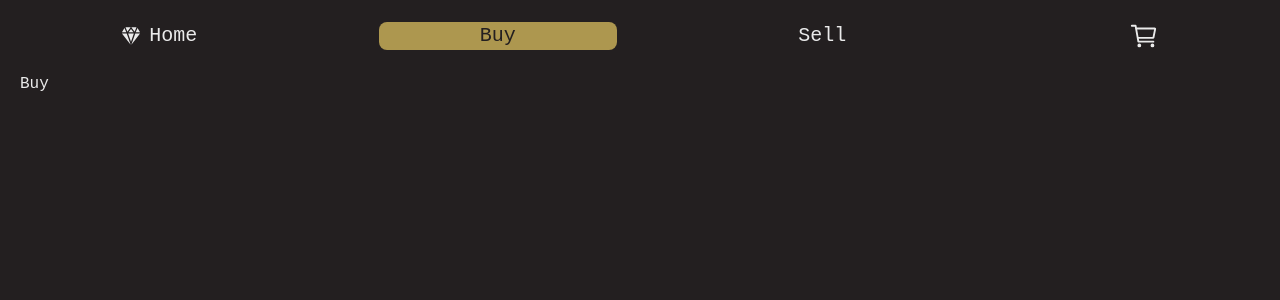
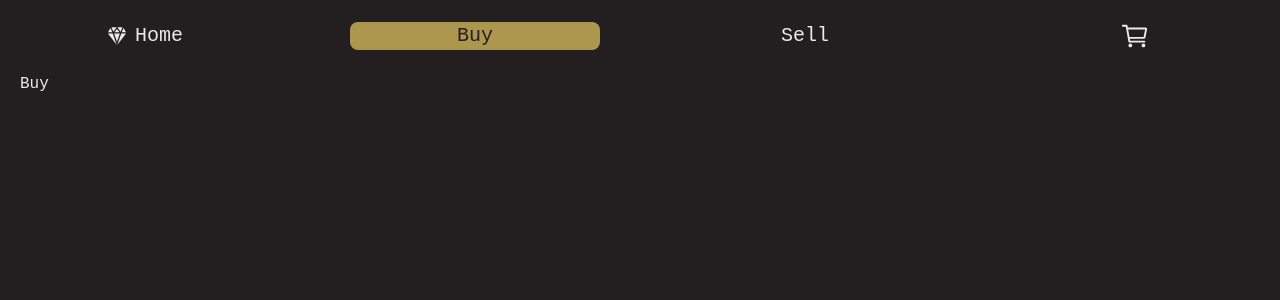
Before and after one commit to vipul-khedekar/top-1percent-exchange_buysell, a React (Vite) app: page /store/buy in a window 1280 px wide. Shown: the top 300 px of the page. Built offline with nearby package versions, Linux system fonts and the light colour scheme.

Commit message:
Fix: Header titles don't twitch and stutter .

```diff
--- a/src/components/Navbar.tsx
+++ b/src/components/Navbar.tsx
@@ -6,27 +6,33 @@ function Navbar() {
   return (
     <header className="h-8 flex justify-between items-center gap-20 my-5 relative">
       <NavLink
-        className="flex justify-center items-center gap-2 flex-auto text-xl hover:text-2xl"
+        className="w-1 flex justify-center items-center gap-2 flex-auto text-xl hover:text-2xl"
         to={"/"}
       >
         <IoDiamondSharp />
         <p>Home</p>
       </NavLink>
+
       <NavLink
-        className="flex justify-center items-center flex-auto text-xl hover:text-2xl"
+        className="w-1 flex justify-center items-center flex-auto text-xl hover:text-2xl"
         to={"/store/buy"}
       >
         <p>Buy</p>
       </NavLink>
+
       <NavLink
-        className="flex justify-center items-center flex-auto text-xl hover:text-2xl"
+        className="w-1 flex justify-center items-center flex-auto text-xl hover:text-2xl"
         to={"/store/sell"}
       >
         <p>Sell</p>
       </NavLink>
-      <div className="flex justify-center items-center flex-auto text-3xl hover:text-4xl">
+
+      <NavLink
+        className="w-1 flex justify-center items-center flex-auto text-3xl hover:text-4xl"
+        to={"/cart"}
+      >
         <IoCartOutline />
-      </div>
+      </NavLink>
     </header>
   );
 }
--- a/src/pages/Store.tsx
+++ /dev/null
@@ -1,19 +0,0 @@
-import { Routes, Route } from "react-router-dom";
-
-import Navbar from "../components/Navbar";
-import Sell from "./Sell";
-import Buy from "./Buy";
-
-function Body() {
-  return (
-    <div>
-      <Navbar />
-      <Routes>
-        <Route path={"/store/buy"} element={<Buy />} />
-        <Route path={"/store/sell"} element={<Sell />} />
-      </Routes>
-    </div>
-  );
-}
-
-export default Body;
```
